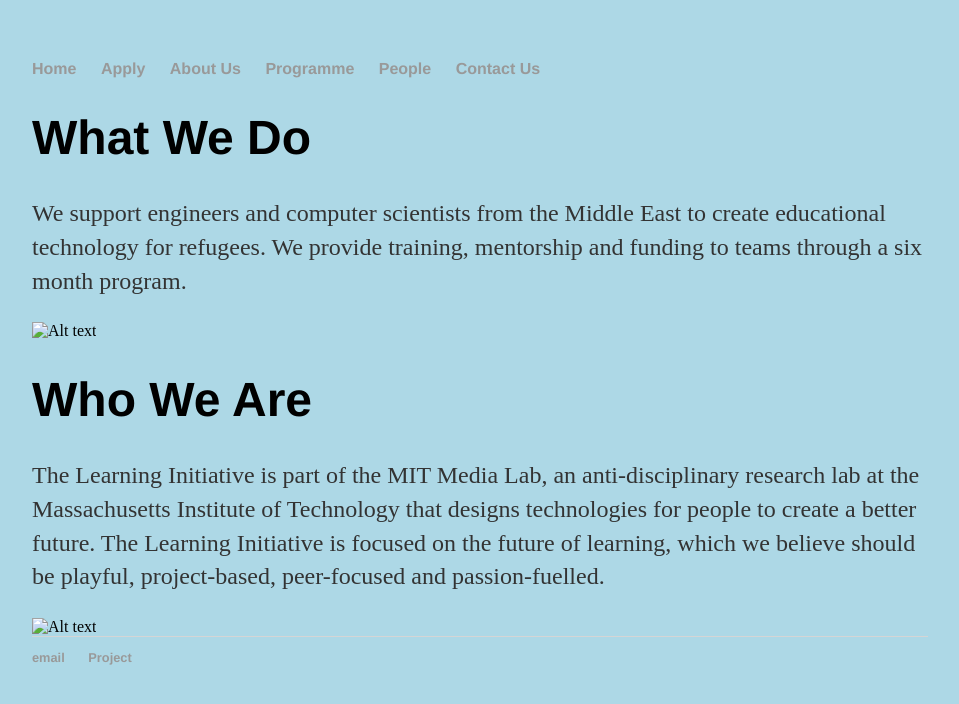
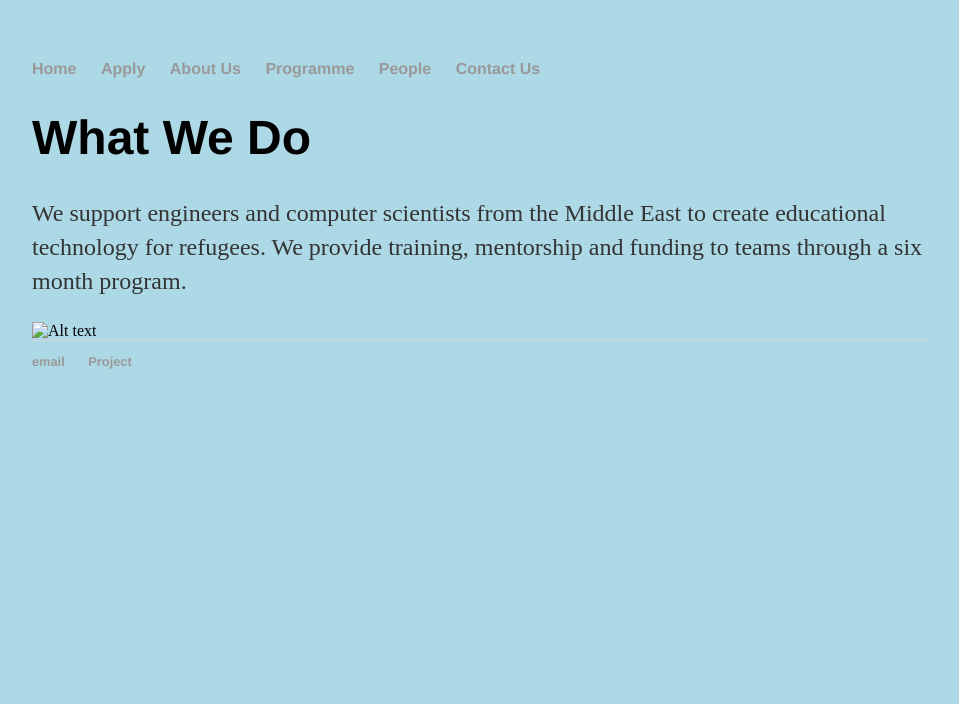
Before and after one commit to Refugee-Learning-Accelerator/Refugee-Learning-Accelerator.github.io, a Jekyll site: the page built from about/index.html, in a window 1280 px wide. Shown: the top 704 px of the page, without its empty margins (160-1119 px from the left). Built offline with Jekyll 4.4.1, drawn with Linux system fonts in a browser that asks for light colours.

Commit message:
Update index.html

```diff
--- a/about/index.html
+++ b/about/index.html
@@ -11,8 +11,4 @@
 We provide training, mentorship and funding to teams through a six month program.
   </p>
   <img src="lyndiem.github.io/Mit_medialab_logo.png" alt="Alt text"/>
-  <h1>Who We Are</h1>
-
-<p>The Learning Initiative is part of the MIT Media Lab, an anti-disciplinary research lab at the Massachusetts Institute of Technology that designs technologies for people to create a better future. The Learning Initiative is focused on the future of learning, which we believe should be playful, project-based, peer-focused and passion-fuelled.  </p>
-<img src="lyndiem.github.io/Mit_medialab_logo.png" alt="Alt text"/>
 </div><!-- /.blurb -->
```
